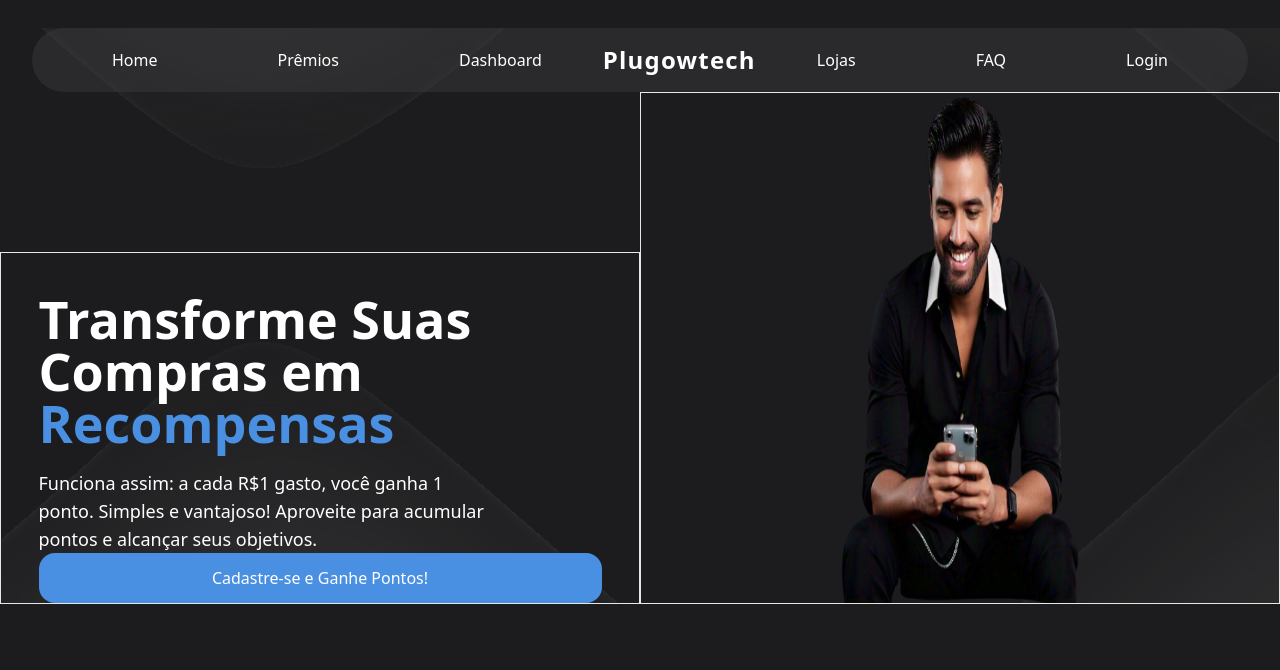
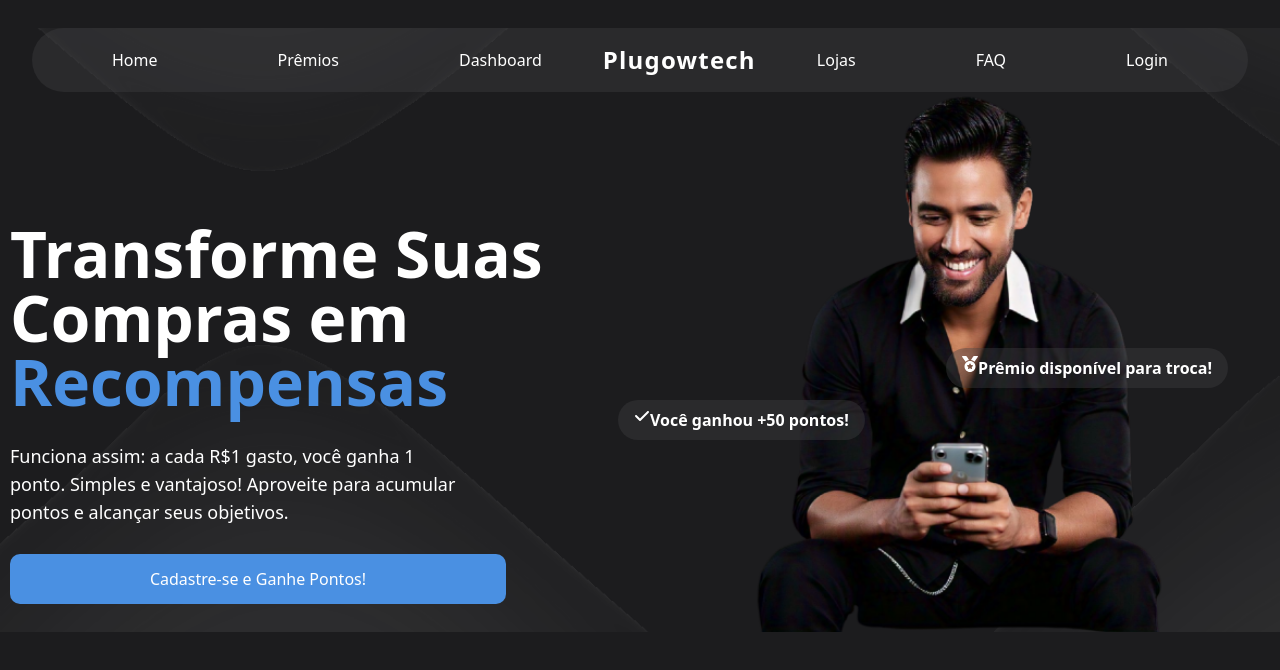
Before and after one commit to petersonfernandocouto/Plugowtech, a Next.js app: page / in a window 1280 px wide. Shown: the top 670 px of the page. Built offline with nearby package versions, Linux system fonts and the light colour scheme.

Commit message:
Primeira estilização Hero

```diff
--- a/Componentes/Hero.tsx
+++ b/Componentes/Hero.tsx
@@ -3,61 +3,66 @@ import Image from "next/image";
 import HeroIMG from "../IMG/HeroIMG.png";
 import BGHero from '../IMG/Hero.png';
 import Menu from "./Menu";
-
+import { FaCheck } from "react-icons/fa6";
+import { FaMedal } from "react-icons/fa";
 
 const Hero = () => {
-
-
   return (
-
-    <div style={{
+    <div
+      style={{
         backgroundImage: `url(${BGHero.src})`,
         backgroundSize: 'cover',
         backgroundPosition: 'center 10%',
         backgroundRepeat: 'no-repeat',
         width: '100%',
-    }}>
-
+      }}
+    >
       <div className="lg:mt-7 lg:w-[95%] mx-auto">
-
         <Menu />
-
       </div>
-
 
       <div
         id="hero"
         className="bg-hero bg-cover flex flex-col items-center lg:flex-row lg:justify-evenly lg:items-end w-full"
       >
-      <div className="flex flex-col justify-evenly items-center w-full border">
+        <div className="flex flex-col justify-evenly items-center w-full">
           <div className="flex flex-col items-center lg:items-start lg:mt-10">
-          <h1 className="text-3xl text-center px-1 lg:px-0 font-semibold lg:text-[52px] lg:w-[563px] lg:leading-none lg:text-start">
-            Transforme Suas Compras em <span className="text-[#4A90E2]"> Recompensas  </span>
+            <h1 className="text-3xl text-center px-1 lg:px-0 font-semibold lg:text-[64px] lg:w-[620px] lg:leading-none lg:text-start lg:pb-7">
+              Transforme Suas Compras em <span className="text-[#4A90E2]">Recompensas</span>
             </h1>
-          <p className="mt-5 text-base lg:text-lg px-4 lg:px-0 text-center lg:w-[448px] lg:text-start">
+            <p className="text-base lg:text-lg px-4 lg:px-0 text-center lg:w-[448px] lg:text-start lg:pb-7">
               Funciona assim: a cada R$1 gasto, você ganha 1 ponto. Simples e vantajoso! Aproveite para acumular pontos e alcançar seus objetivos.
             </p>
-
-          <button className="bg-[#4A90E2]  w-full h-[50px] rounded-2xl justify-center items-center">Cadastre-se e Ganhe Pontos!</button>
-
+            <button className="bg-[#4A90E2] w-[80%] h-[50px] rounded-[10px] justify-center items-center lg:mb-7">
+              Cadastre-se e Ganhe Pontos!
+            </button>
           </div>
         </div>
 
-      <div className="flex bg-emerald-50 mt-5 lg:mt-0 lg:py-0 lg:bg-transparent flex-col lg:flex-row w-full justify-center items-center lg:items-end border">
-        <div className="lg:flex md:w-1/2 hidden">
+        <div className="flex bg-emerald-50 mt-5 lg:mt-0 lg:py-0 lg:bg-transparent flex-col lg:flex-row w-full justify-center items-center lg:items-end">
+          <div className="relative lg:flex md:w-[85%] hidden ">
+
+
+              <p className="absolute top-5 left-[-70px] bg-[rgba(64,64,66,0.4)] w-fit px-4 py-2 rounded-full text-white font-bold mt-72 flex">
+              <FaCheck className="" />
+              Você ganhou +50 pontos!
+              </p>
+              <p className="absolute top-16 right-1 bg-[rgba(64,64,66,0.4)] w-fit px-4 py-2 rounded-full text-white font-bold mt-48 flex">
+              <FaMedal />
+              Prêmio disponível para troca!
+              </p>
+
+
             <Image
-            className=" w-[700px] h-[510px]"
+              className="w-[700px] h-[540px]"
               src={HeroIMG}
               width={0}
               height={0}
               alt="hero-img"
             />
           </div>
-
-
         </div>
       </div>
-
     </div>
   );
 };
```
Lines whose indentation alone changed are shown as unchanged.
